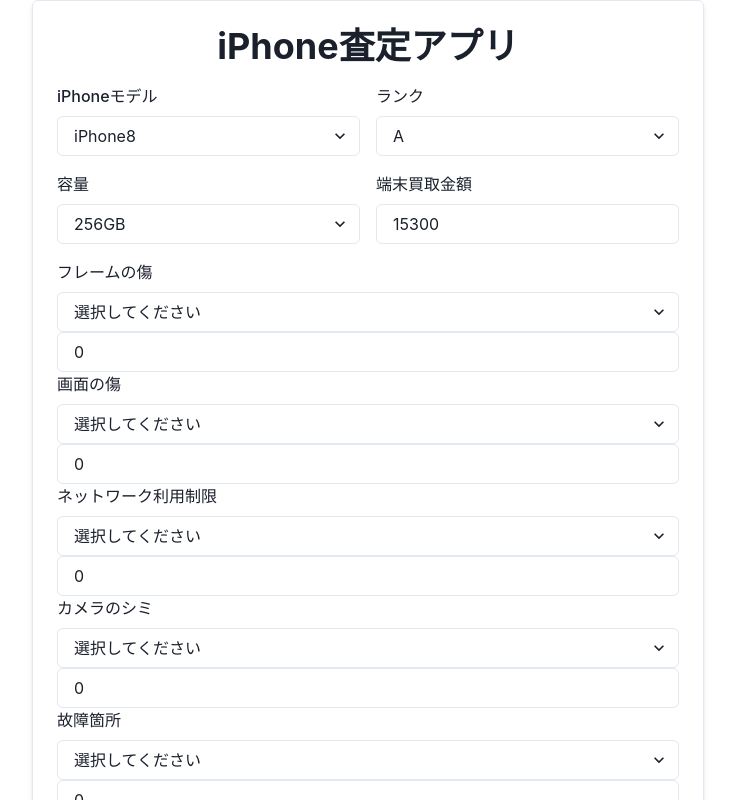
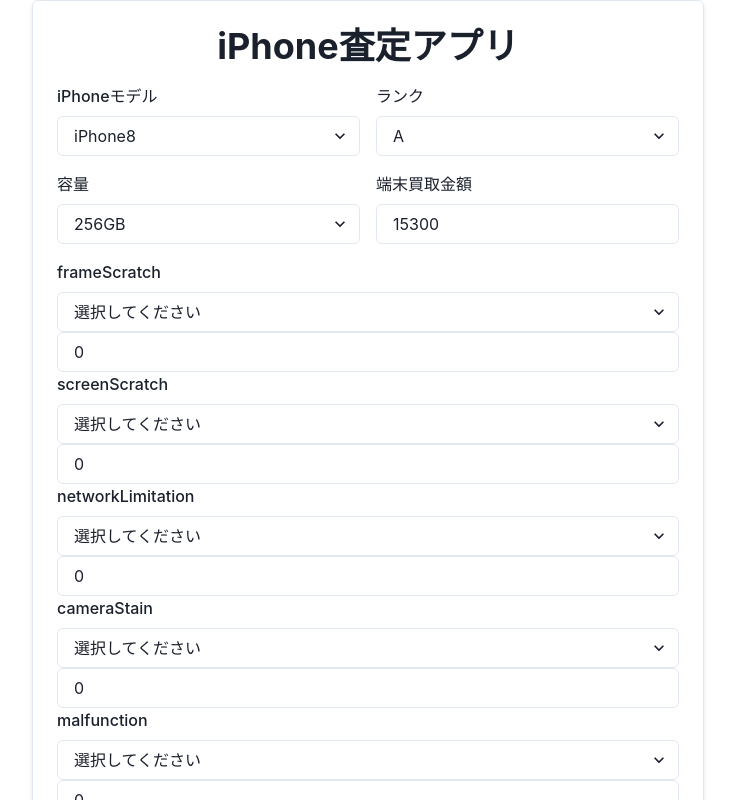
Before and after one commit to nagg4001/rinosma, a React (Create React App) app: page / in a window 1280 px wide. Shown: the top 800 px of the page, without its empty margins (272-1007 px from the left). Built offline with nearby package versions, Linux system fonts and the light colour scheme.

Commit message:
Updated the app with new changes

```diff
--- a/src/App.js
+++ b/src/App.js
@@ -336,7 +336,7 @@
   };
 
   const renderSelect = (label, options, deductionKey) => (
-    <FormControl>
+    <FormControl key={deductionKey}>
       <FormLabel>{label}</FormLabel>
       <Select
         placeholder="選択してください"
@@ -423,12 +423,7 @@
           </FormControl>
         </Box>
         <Box mt={4}>
-          {renderSelect('フレームの傷', deductionOptions.frameScratch, 'frameScratch')}
-          {renderSelect('画面の傷', deductionOptions.screenScratch, 'screenScratch')}
-          {renderSelect('ネットワーク利用制限', deductionOptions.networkLimitation, 'networkLimitation')}
-          {renderSelect('カメラのシミ', deductionOptions.cameraStain, 'cameraStain')}
-          {renderSelect('故障箇所', deductionOptions.malfunction, 'malfunction')}
-          {renderSelect('Truetone', deductionOptions.truetone, 'truetone')}
+          {Object.entries(deductionOptions).map(([key, options]) => renderSelect(key, options, key))}
         </Box>
         <Box mt={6} textAlign="center">
           <Text fontSize="2xl" fontWeight="bold" color="green.500">
```
